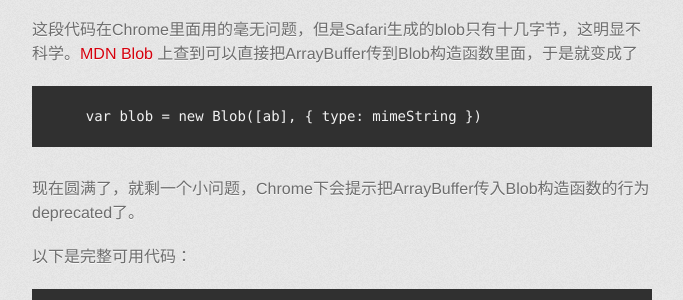
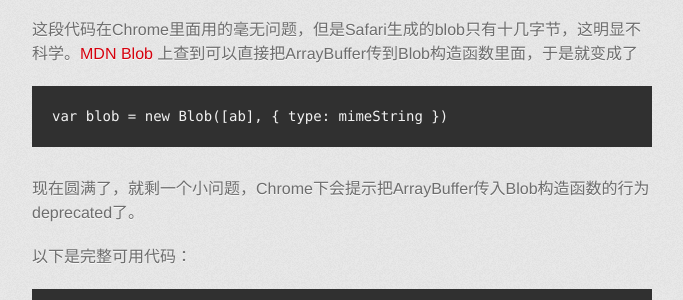
Before and after one commit to Rothcold/blog, a Jekyll site: the page built from _posts/2013-04-29-html5-canvas-img-upload.md, in a window 1280 px wide. Shown: the part 2470-2770 px from the top of the page, without its empty margins (298-981 px from the left). Built offline with Jekyll 4.4.1, drawn with Linux system fonts in a browser that asks for light colours; some web fonts are replaced.

Commit message:
第一篇

````diff
--- a/_posts/2013-04-29-html5-canvas-img-upload.md
+++ b/_posts/2013-04-29-html5-canvas-img-upload.md
@@ -10,7 +10,7 @@ PS：想直接看完整可以用版代码的请直接拖到最下。
 首先创建Img并画到Canvas上这一步，他的代码连起来是这样的：
 
 
-```Javascript
+<pre>
 var img = document.createElement("img");
 img.src = window.URL.createObjectURL(file);
 var MAX_WIDTH = 800;
@@ -33,11 +33,10 @@ canvas.width = width;
 canvas.height = height;
 var ctx = canvas.getContext("2d");
 ctx.drawImage(img, 0, 0, width, height);
-```
-
+</pre>
 但是这样写Canvas里面什么都不会出现，我昨天跟这段代码战斗了小半天，才发现他应该改成：
 
-```Javascript
+<pre>
 var img = document.createElement("img");
 img.onload = function(){
 	var MAX_WIDTH = 800;
@@ -62,26 +61,26 @@ img.onload = function(){
 	ctx.drawImage(img, 0, 0, width, height);
 }
 img.src = window.URL.createObjectURL(file);
-```
+</pre>
 
 这是因为Javascript是异步调用的，正序执行的时候img还没画出来，ctx.drawImage已经调用了，导致什么效果都没有。
 
 上面那段代码的最后一句也是个坑，在Chrome，Safari下都报错，其实应该写成：
 
-```Javascript
+<pre>
 var myURL = window.URL || window.webkitURL
 img.src = myURL.createObjectURL(file);
-```
+</pre>
 
 然后要将Canvas转换成文件来上传，这篇写了这两个方法：
 
-```Javascript
+<pre>
 var dataurl = canvas.toDataURL("image/png");
 var file = canvas.mozGetAsFile("foo.png");
-```
+</pre>
 
 然而实际上mozGetAsFile只有Firefox支持，所以为了兼容Chrome跟Safari我去查了一下dataurl怎么用。这个原文就找不到了，也被坑了一次，搜索到的前几条好多BlobBuilder的，这玩意不知道什么时候就deprecated了，最新版的Chrome跟Safari都没这类，最终找到了一个ArrayBuffer直接转换blob的代码：
-```Javascript
+<pre>
 function dataURItoBlob(dataURI) {
     var byteString = atob(dataURI.split(',')[1]);
 
@@ -97,18 +96,17 @@ function dataURItoBlob(dataURI) {
     var blob = new Blob([dataView], { type: mimeString })
     return blob
 }
-```
-
+</pre>
 这段代码在Chrome里面用的毫无问题，但是Safari生成的blob只有十几字节，这明显不科学。[MDN Blob](https://developer.mozilla.org/en-US/docs/Web/API/Blob?redirectlocale=en-US&redirectslug=DOM%2FBlob) 上查到可以直接把ArrayBuffer传到Blob构造函数里面，于是就变成了
 
-```Javascript
-    var blob = new Blob([ab], { type: mimeString })
-```
+<pre>
+var blob = new Blob([ab], { type: mimeString })
+</pre>
 
 现在圆满了，就剩一个小问题，Chrome下会提示把ArrayBuffer传入Blob构造函数的行为deprecated了。
 
 以下是完整可用代码：
-```Javascript
+<pre>
 fileinput.onchange = getImgFile //file input的change事件绑定
 var imgFile
 function getImgFile(event){
@@ -144,7 +142,7 @@ function dataURItoBlob(dataURI) {
     var blob = new Blob([ab], { type: mimeString })
     return blob
 }
-```
+</pre>
 
 imgFile就可以拿来放进FormData里面作为参数Ajax提交了。下一篇就写怎么提交吧，这个比较简单，不过也有点破事儿。
 
````
